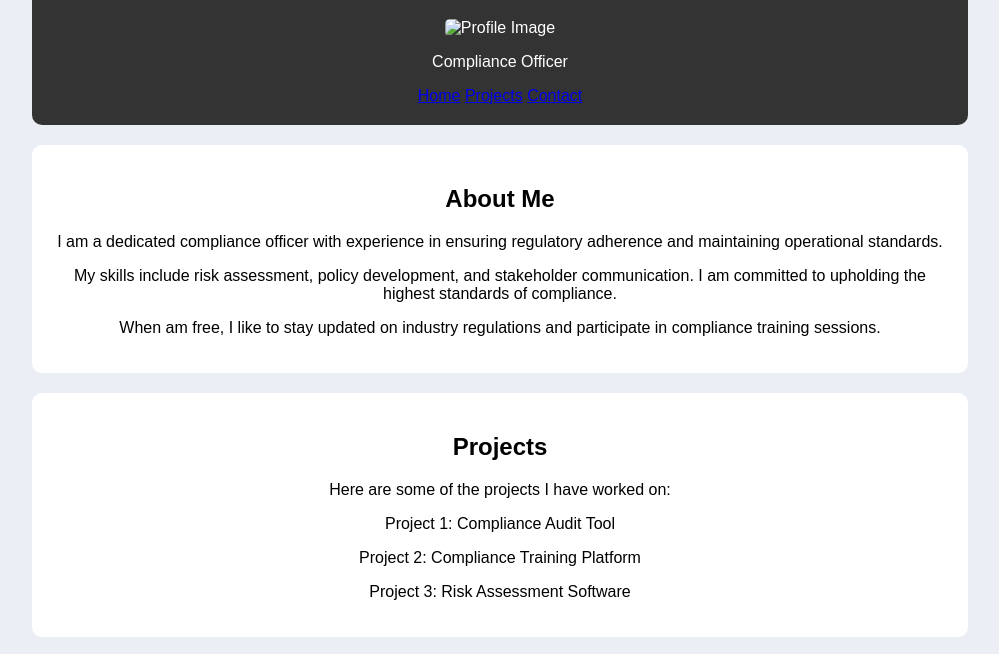
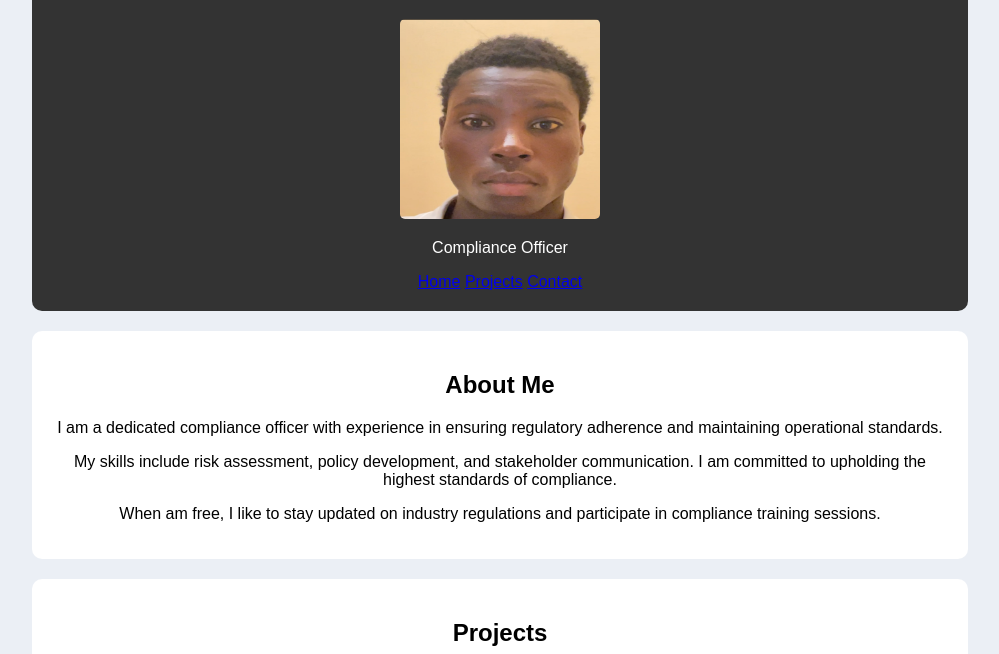
Before and after one commit to 2607588-source/Portofolio, a plain HTML site: page index.html in a window 1280 px wide. Shown: the part 101-755 px from the top of the page, without its empty margins (140-1139 px from the left). Drawn offline with Linux system fonts and the light colour scheme; the site is published under a folder, as on GitHub Pages, so addresses that start at the root find nothing.

Commit message:
Fix image source path in index.html

```diff
--- a/index.html
+++ b/index.html
@@ -10,7 +10,7 @@
     <body>
         <header>
             <h1>SCOTT ONDARA</h1>
-            <img src="/black.jpg" alt="Profile Image">
+            <img src="black.jpg" alt="Profile Image">
             <p>Compliance Officer </p>
             <nav>
                    <a href="#about">Home</a>
```
